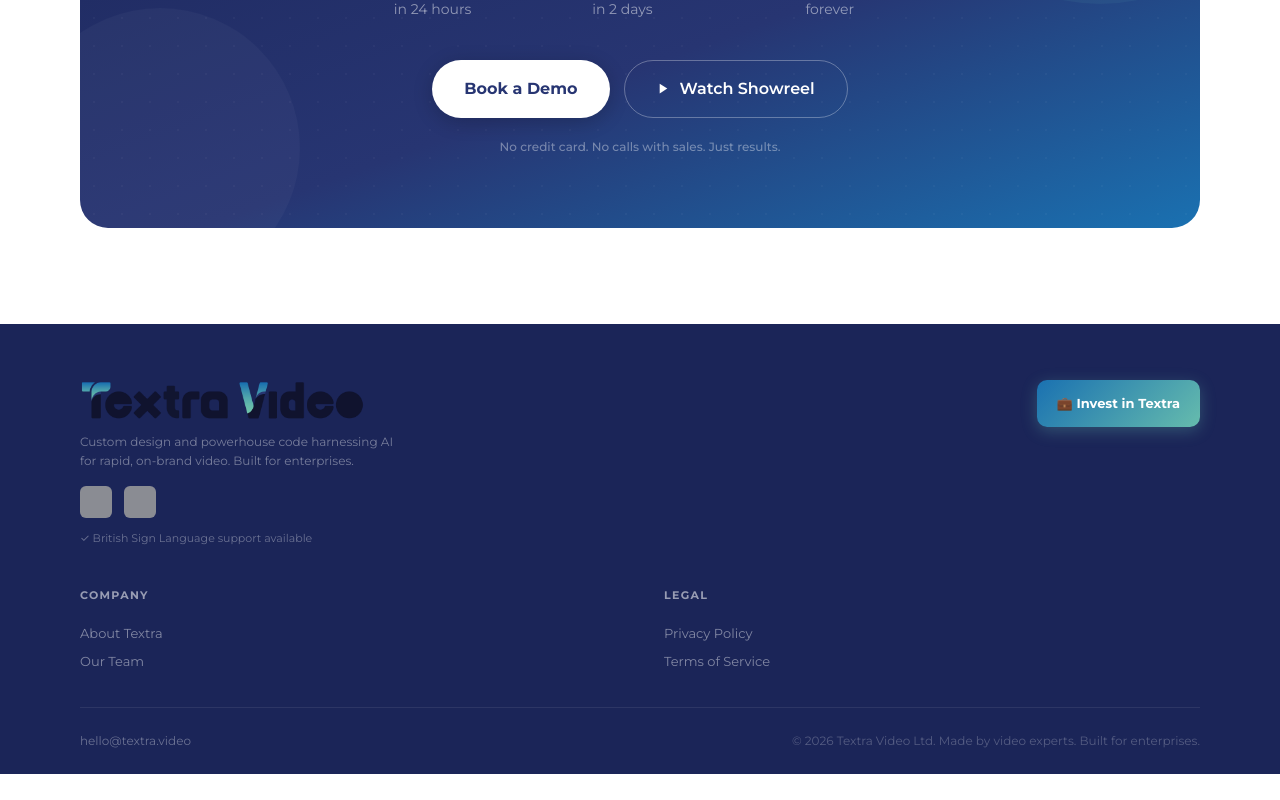
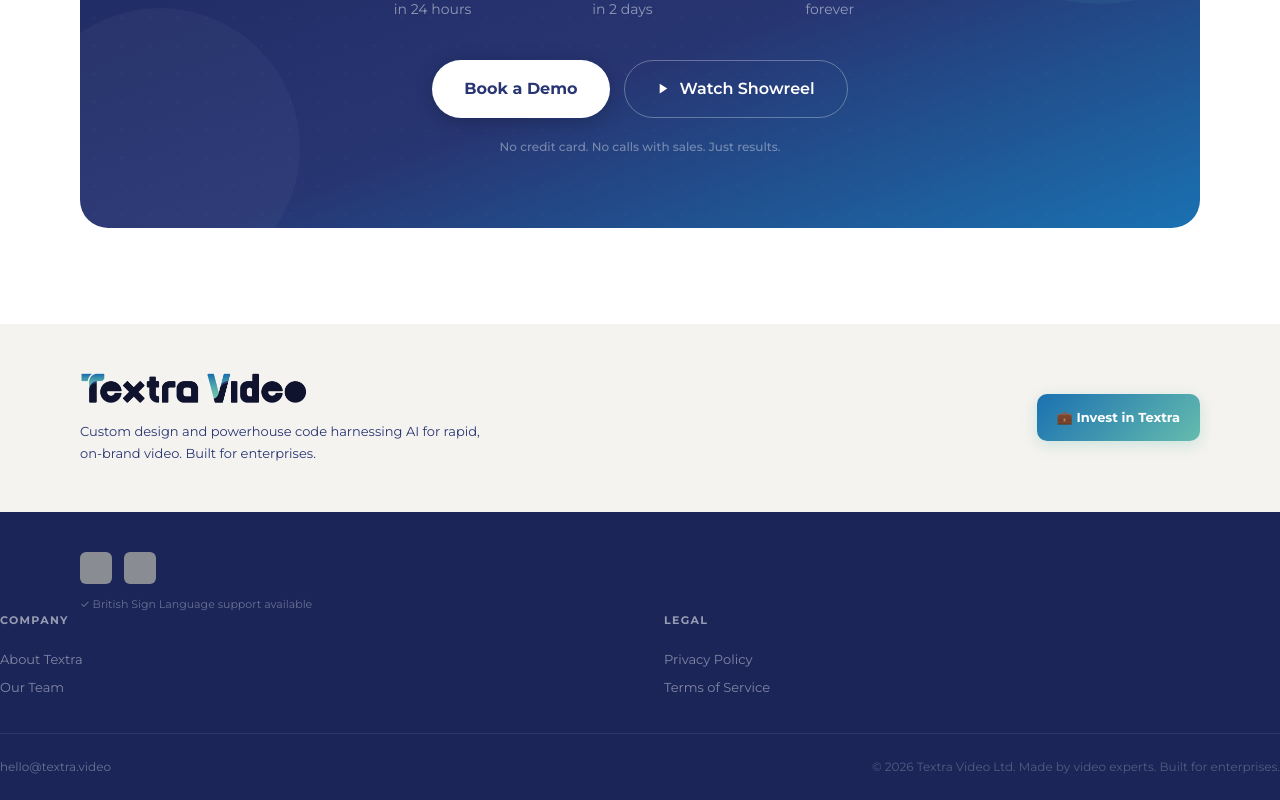
Before and after one commit to rajvalley-textra/textra-video, a Next.js app: page / in a window 1280 px wide. Shown: the part 6568-7368 px from the top of the page. Before the commit the page ends 7342 px from the top, so only its background shows below. Built offline with nearby package versions, Linux system fonts and the light colour scheme; grey boxes are pictures that could not be loaded.

Commit message:
Restructure footer: create separate bone white section for logo, description, and invest button

```diff
--- a/components/FooterSection.tsx
+++ b/components/FooterSection.tsx
@@ -20,18 +20,39 @@
   const linkStyle = { fontSize: 13, color: 'rgba(255,255,255,0.45)', textDecoration: 'none' as const, lineHeight: '28px', display: 'block' as const, transition: 'color 150ms', fontWeight: 400 };
 
   return (
-    <footer id="about" style={{ background: '#1b2558', paddingTop: 56, paddingBottom: 0 }}>
-      <div style={{ ...WRAP }}>
-        {/* Top row: logo + main content */}
-        <div style={{ display: 'flex', justifyContent: 'space-between', alignItems: 'flex-start', gap: 48, marginBottom: 40, flexWrap: 'wrap' }}>
-          {/* Logo & Social */}
-          <div style={{ maxWidth: 320 }}>
-            <div style={{ display: 'flex', alignItems: 'center', gap: 0, marginBottom: 12, height: 40 }}>
+    <footer id="about">
+      {/* Bone white section with logo, description, and invest button */}
+      <div style={{ background: '#f5f3f0', padding: '48px 40px' }}>
+        <div style={{ ...WRAP, display: 'flex', justifyContent: 'space-between', alignItems: 'center', gap: 48, flexWrap: 'wrap' }}>
+          {/* Logo & Description */}
+          <div style={{ maxWidth: 400 }}>
+            <div style={{ display: 'flex', alignItems: 'center', gap: 0, marginBottom: 16, height: 32 }}>
               <img src="/assets/logos/Textra video logo_1.png" alt="Textra Video" style={{ height: '100%', width: 'auto', objectFit: 'contain' }} />
             </div>
-            <p style={{ fontSize: 12, color: 'rgba(255,255,255,0.4)', lineHeight: 1.6, margin: '0 0 16px 0' }}>
+            <p style={{ fontSize: 13, color: '#273572', lineHeight: 1.7, margin: 0 }}>
               Custom design and powerhouse code harnessing AI for rapid, on-brand video. Built for enterprises.
             </p>
+          </div>
+
+          {/* Invest Button */}
+          <div>
+            <a
+              href="http://invest.textra.video/"
+              target="_blank"
+              rel="noopener noreferrer"
+              style={{ display: 'flex', alignItems: 'center', justifyContent: 'center', gap: 10, background: grad, color: '#fff', padding: '14px 20px', borderRadius: 10, textDecoration: 'none', fontWeight: 700, fontSize: 13, transition: 'all 200ms', boxShadow: '0 4px 16px rgba(102,188,173,0.3)' }}
+              onMouseEnter={(e) => { e.currentTarget.style.transform = 'translateY(-2px)'; e.currentTarget.style.boxShadow = '0 6px 24px rgba(102,188,173,0.4)'; }}
+              onMouseLeave={(e) => { e.currentTarget.style.transform = 'none'; e.currentTarget.style.boxShadow = '0 4px 16px rgba(102,188,173,0.3)'; }}>
+              💼 Invest in Textra
+            </a>
+          </div>
+        </div>
+      </div>
+
+      {/* Dark footer section */}
+      <div style={{ background: '#1b2558', paddingTop: 40, paddingBottom: 0 }}>
+        <div style={{ ...WRAP }}>
+          {/* Social section */}
           <div style={{ display: 'flex', flexDirection: 'column', gap: 12 }}>
             <div style={{ display: 'flex', gap: 12 }}>
               {/* Social icons */}
@@ -53,20 +74,6 @@
               ))}
             </div>
             <div style={{ fontSize: 11, color: 'rgba(255,255,255,0.35)' }}>✓ British Sign Language support available</div>
-            </div>
-          </div>
-
-          {/* Invest CTA */}
-          <div>
-            <a
-              href="http://invest.textra.video/"
-              target="_blank"
-              rel="noopener noreferrer"
-              style={{ display: 'flex', alignItems: 'center', justifyContent: 'center', gap: 10, background: grad, color: '#fff', padding: '14px 20px', borderRadius: 10, textDecoration: 'none', fontWeight: 700, fontSize: 13, transition: 'all 200ms', boxShadow: '0 4px 16px rgba(102,188,173,0.3)' }}
-              onMouseEnter={(e) => { e.currentTarget.style.transform = 'translateY(-2px)'; e.currentTarget.style.boxShadow = '0 6px 24px rgba(102,188,173,0.4)'; }}
-              onMouseLeave={(e) => { e.currentTarget.style.transform = 'none'; e.currentTarget.style.boxShadow = '0 4px 16px rgba(102,188,173,0.3)'; }}>
-              💼 Invest in Textra
-            </a>
           </div>
         </div>
 
--- a/components/NavBar.tsx
+++ b/components/NavBar.tsx
@@ -31,7 +31,7 @@
       transition: 'all 280ms cubic-bezier(0,0,0.2,1)',
     }}>
       <div style={{ ...WRAP, display: 'flex', alignItems: 'center', height: 70 }}>
-        <a href="#" style={{ display: 'flex', alignItems: 'center', gap: 0, textDecoration: 'none', flexShrink: 0, height: 48 }}>
+        <a href="#" style={{ display: 'flex', alignItems: 'center', gap: 0, textDecoration: 'none', flexShrink: 0, height: 36 }}>
           <img src="/assets/logos/Textra video logo_1.png" alt="Textra Video" style={{ height: '100%', width: 'auto', objectFit: 'contain' }} />
         </a>
 
```
Lines whose indentation alone changed are shown as unchanged.
